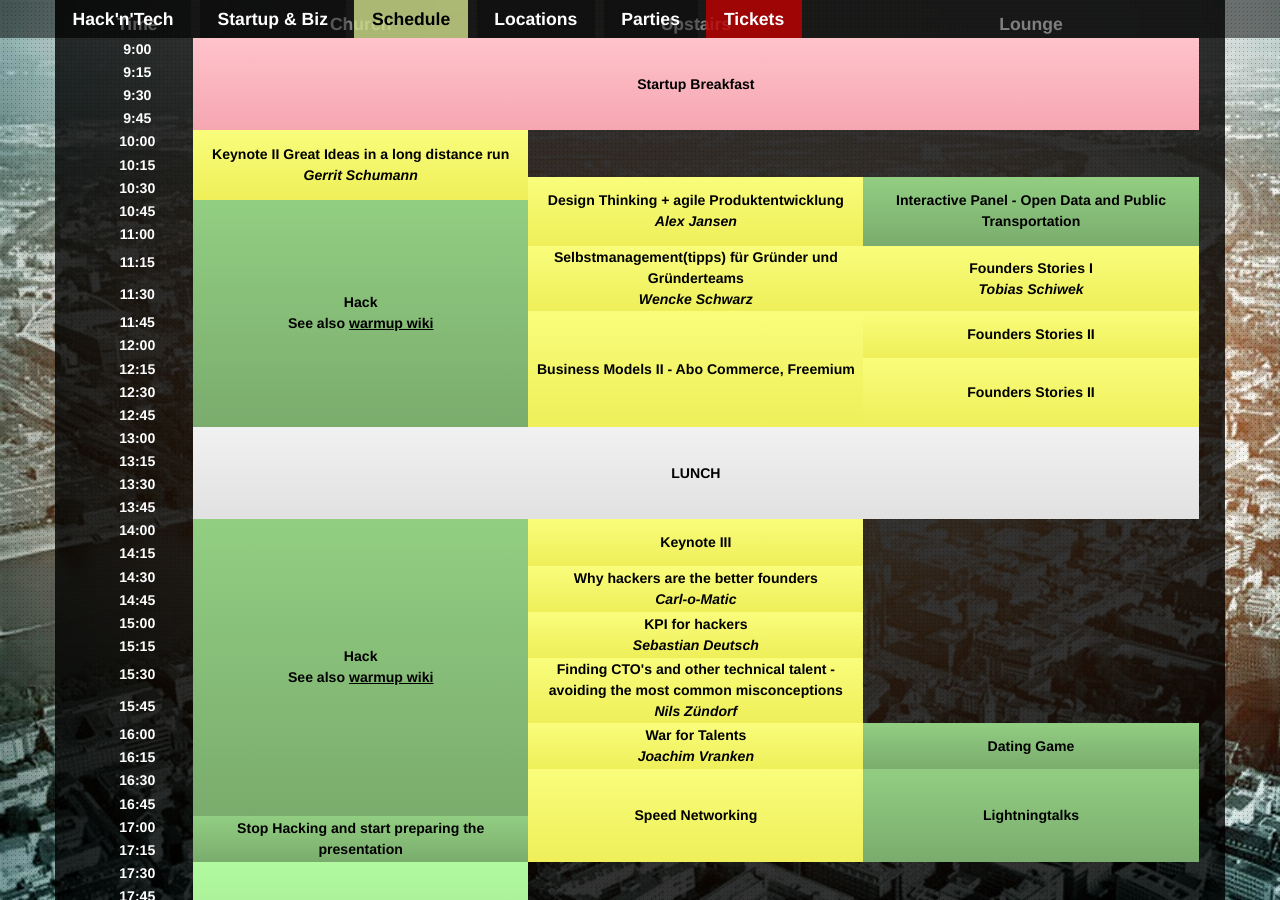
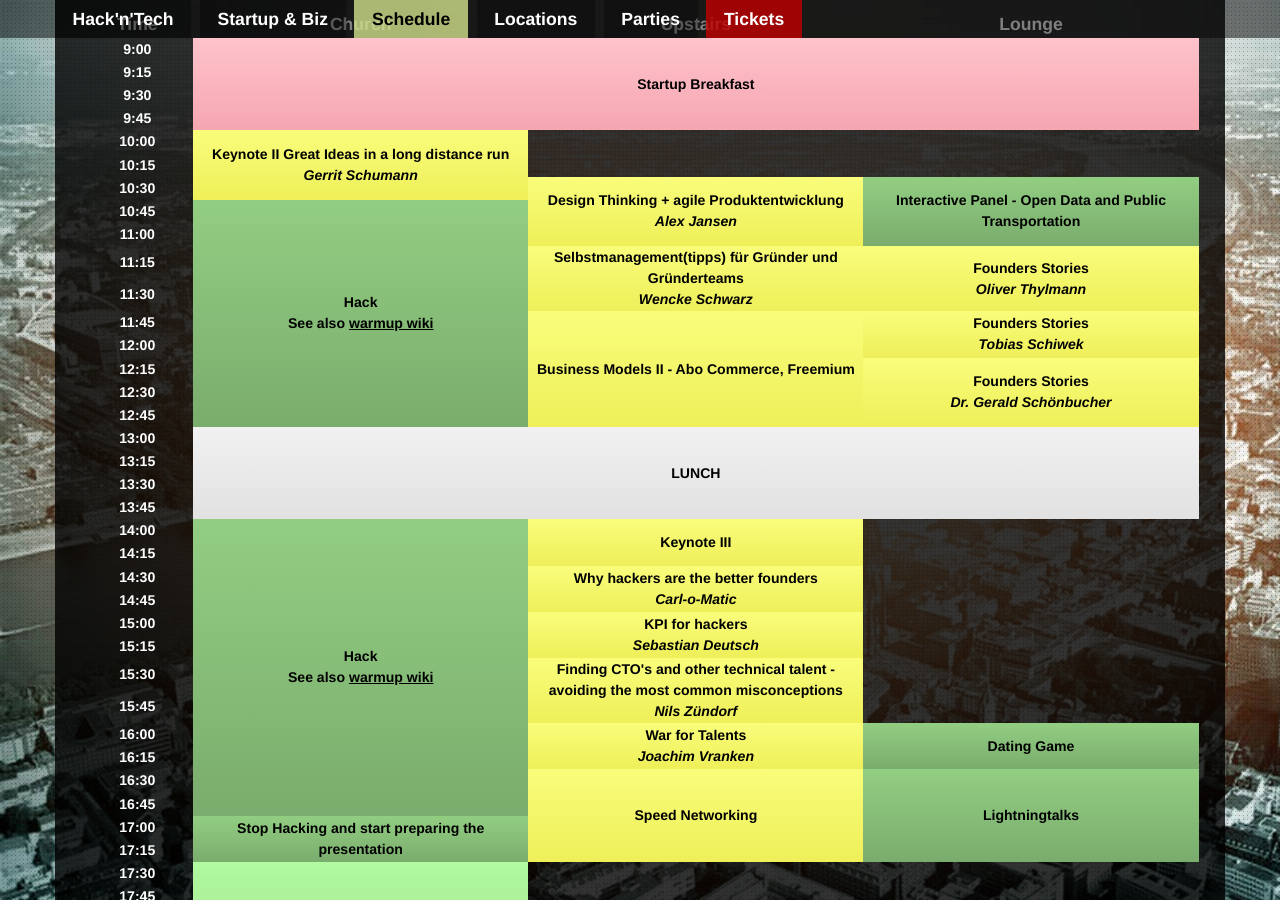
Before and after one commit to InteractiveCologne/interactivecologne.github.com, a Jekyll site: the page built from schedule.html, in a window 1280 px wide and 900 px high, scrolled down 2696 px. Built offline with Jekyll 4.4.1, drawn with Linux system fonts in a browser that asks for light colours; nearby versions of some CDN libraries.

Commit message:
updated schedule

```diff
--- a/schedule.html
+++ b/schedule.html
@@ -483,8 +483,8 @@ layout: default
 					<em>Wencke Schwarz</em>
 				</td>
 				<td rowspan="2" class="startuptalks">
-					Founders Stories I<br/>
-					<em>Tobias Schiwek</em>
+					Founders Stories<br/>
+					<em>Oliver Thylmann</em>
 				</td>
 			</tr>
 			<tr>
@@ -496,7 +496,7 @@ layout: default
 					Business Models II - Abo Commerce, Freemium
 				</td>
 				<td rowspan="2" class="startuptalks">
-					Founders Stories II</a>
+					Founders Stories</a><br/><em>Tobias Schiwek</em>
 				</td>
 			</tr>
 			<tr>
@@ -505,7 +505,7 @@ layout: default
 			<tr>
 				<td>12:15</td>
 				<td rowspan="3" class="startuptalks">
-					Founders Stories II</a>
+					Founders Stories</a><br/><em>Dr. Gerald Schönbucher</em>
 				</td>
 			</tr>
 			<tr>
```
